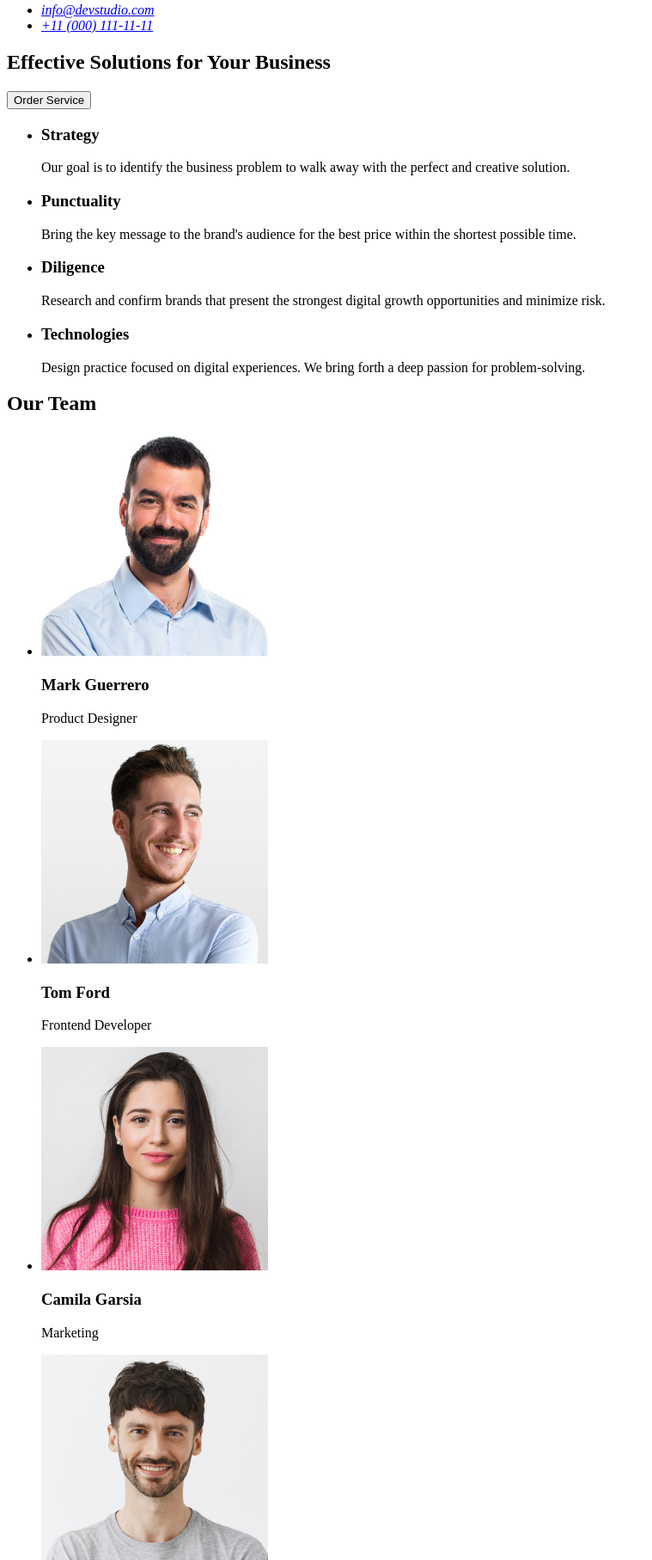
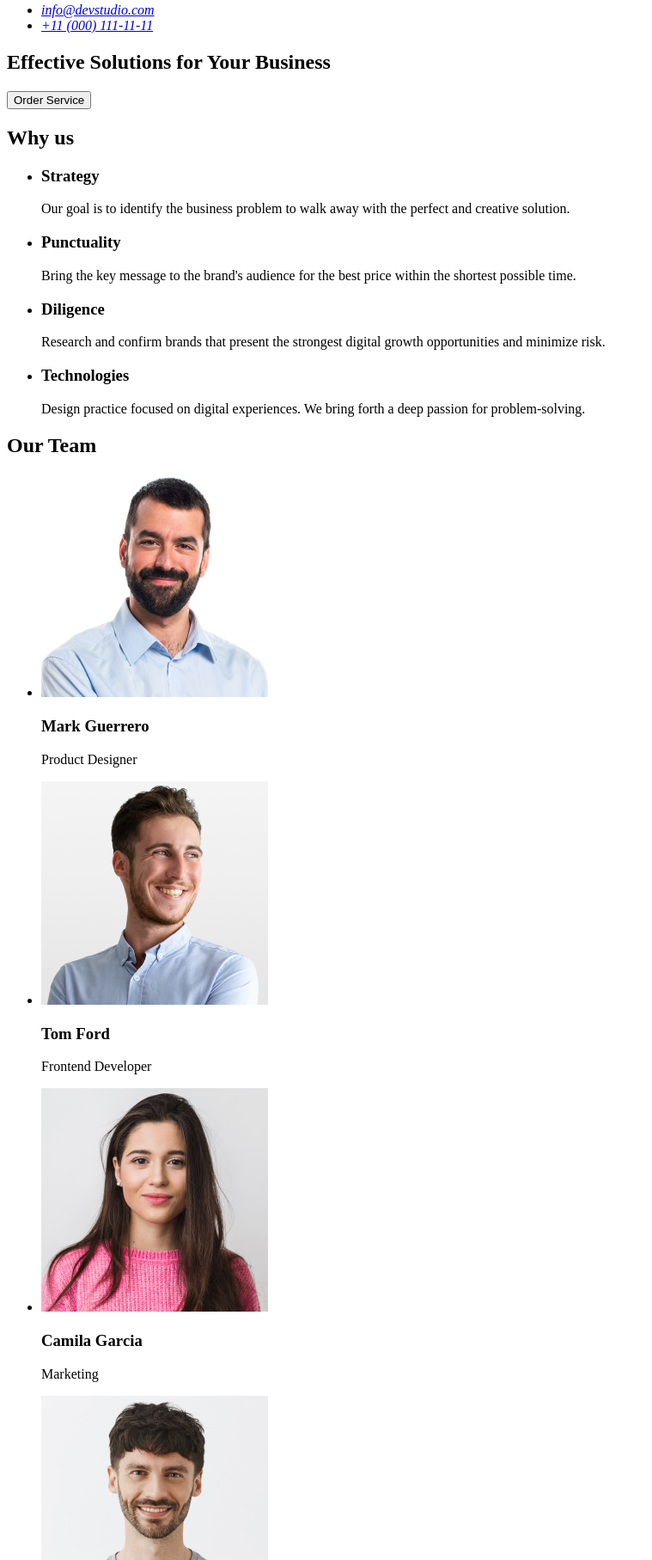
Before and after one commit to AnastasiiaDmytruk/goit-markup-hw-01, a plain HTML site: page index.html in a window 1280 px wide. Shown: the part 109-1924 px from the top of the page at 86% size, without its empty margins (0-759 px from the left). Drawn offline with Linux system fonts and the light colour scheme.

Commit message:
goit-markup-hw-01-03
First homework
Third try

```diff
--- a/index.html
+++ b/index.html
@@ -31,9 +31,10 @@
     <main>
       <section>
         <h1>Effective Solutions for Your Business</h1>
-        <button>Order Service</button>
+        <button type="button">Order Service</button>
       </section>
       <section>
+        <h2>Why us</h2>
         <ul>
           <li>
             <h3>Strategy</h3>
@@ -85,9 +86,9 @@
           <li>
             <img
               src="./images/img-3.jpg"
-              alt="Image of Camila Garsia"
+              alt="Image of Camila Garсia"
               width="264" />
-            <h3>Camila Garsia</h3>
+            <h3>Camila Garсia</h3>
             <p>Marketing</p>
           </li>
           <li>
```
